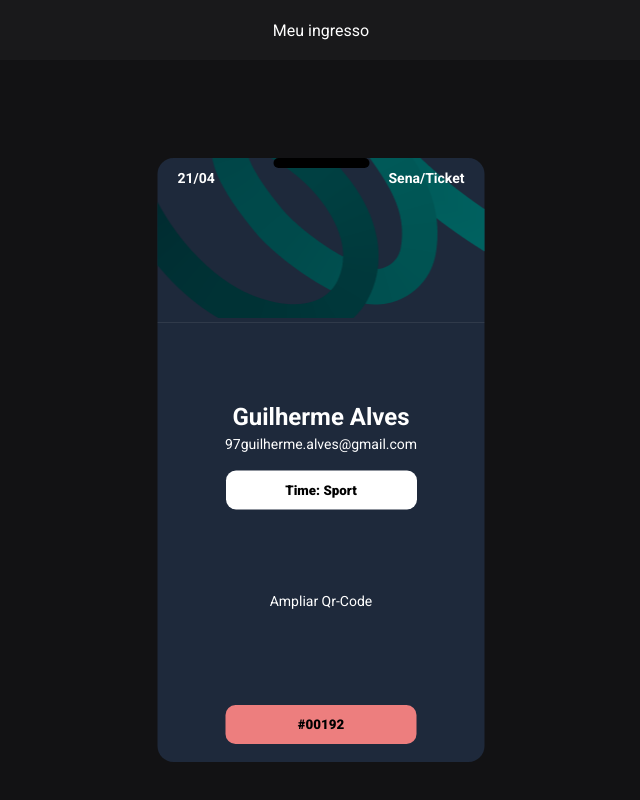
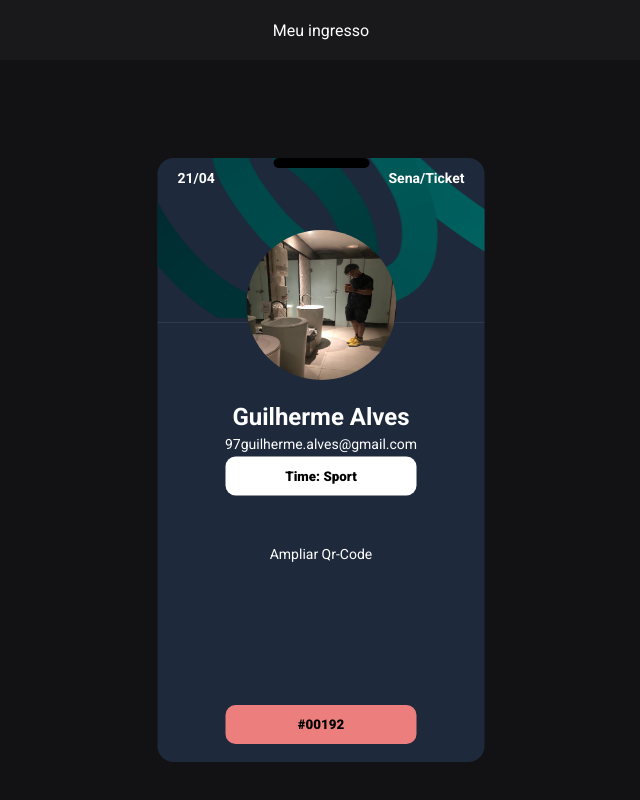
Before and after one commit to guialveess/senaticket, a website: page ticket.html in a window 1280 px wide. Shown: the top 800 px of the page, without its empty margins (319-959 px from the left). Drawn offline with nearby package versions, Linux system fonts and the light colour scheme; a script that the page names is missing.

Commit message:
:boom: fix: Revertendo mudanças no CSS

```diff
--- a/src/css/tickets.css
+++ b/src/css/tickets.css
@@ -46,6 +46,8 @@
         top: -5%;
         z-index: 99;
     } */
+
+
 
 
     .card {
@@ -120,7 +122,7 @@
         font-family: 'Roboto', sans-serif;
         font-weight: 900;
         position: absolute;
-        top: 55%; /* Posiciona o topo do botão no meio do card */
+        top: 52%; /* Posiciona o topo do botão no meio do card */
         left: 50%; /* Posiciona a esquerda do botão no meio do card */
         transform: translate(-50%, -50%); /* Centraliza o botão precisamente */
         pointer-events: auto; /* Permite que o botão receba eventos de clique */
@@ -156,7 +158,7 @@
 
     #qrcode-2 {
         position: absolute;
-        top: 75%;
+        top: 63%;
         left: 50%;
         transform: translate(-50%, -50%);
     }
@@ -245,3 +247,21 @@
         background-color: #fff;
         color: #000;
     }
+
+    #fotoPerfil {
+        width: 150px;
+        border-radius: 80px;
+        height: 150px;
+        position: absolute;
+        z-index: 2;
+        margin-top: -155px; /* Ajuste o valor para mover a imagem para cima */
+        transform: translate(-50%, -50%);
+    }
+
+
+    #fotoPerfilWrapper {
+        position: absolute;
+        top: 50%;
+        left: 50%;
+        transform: translate(-50%, -50%);
+    }
--- a/ticket.html
+++ b/ticket.html
@@ -23,7 +23,12 @@
         <div class="faixa"></div>
         <div class="card">
             <div class="quebra"></div>
-            <img src="./assets/Rectangle.png" alt="desenho">
+            <div id="fotoPerfilWrapper">
+                <img id="fotoPerfil" src="./imgperfil.jpg" alt="" srcset="">
+            </div>
+            <div id="rectangleWrapper">
+                <img id="rectangle" src="./assets/Rectangle.png" alt="desenho">
+            </div>
             <p class="left-text">21/04</p>
             <p class="right-text">Sena/Ticket</p>
             <hr>
@@ -35,6 +40,7 @@
                 97guilherme.alves@gmail.com
             </p>
         </div>
+    </div>
         <div class="button-wrapper">
             <button id="meuBotao" type="submit">Time: Sport</button>
         </div>
```
Also changed, not shown: imgperfil.jpg (added).
